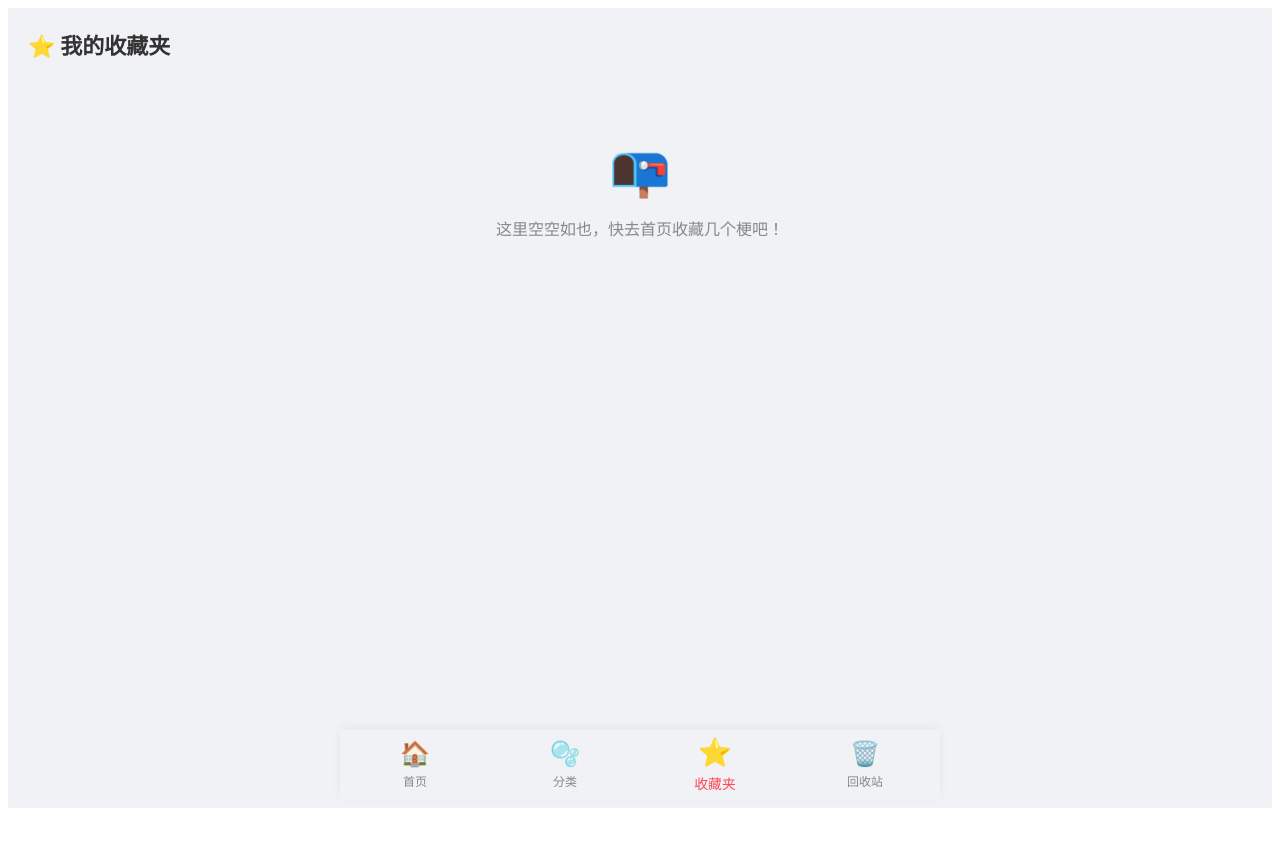
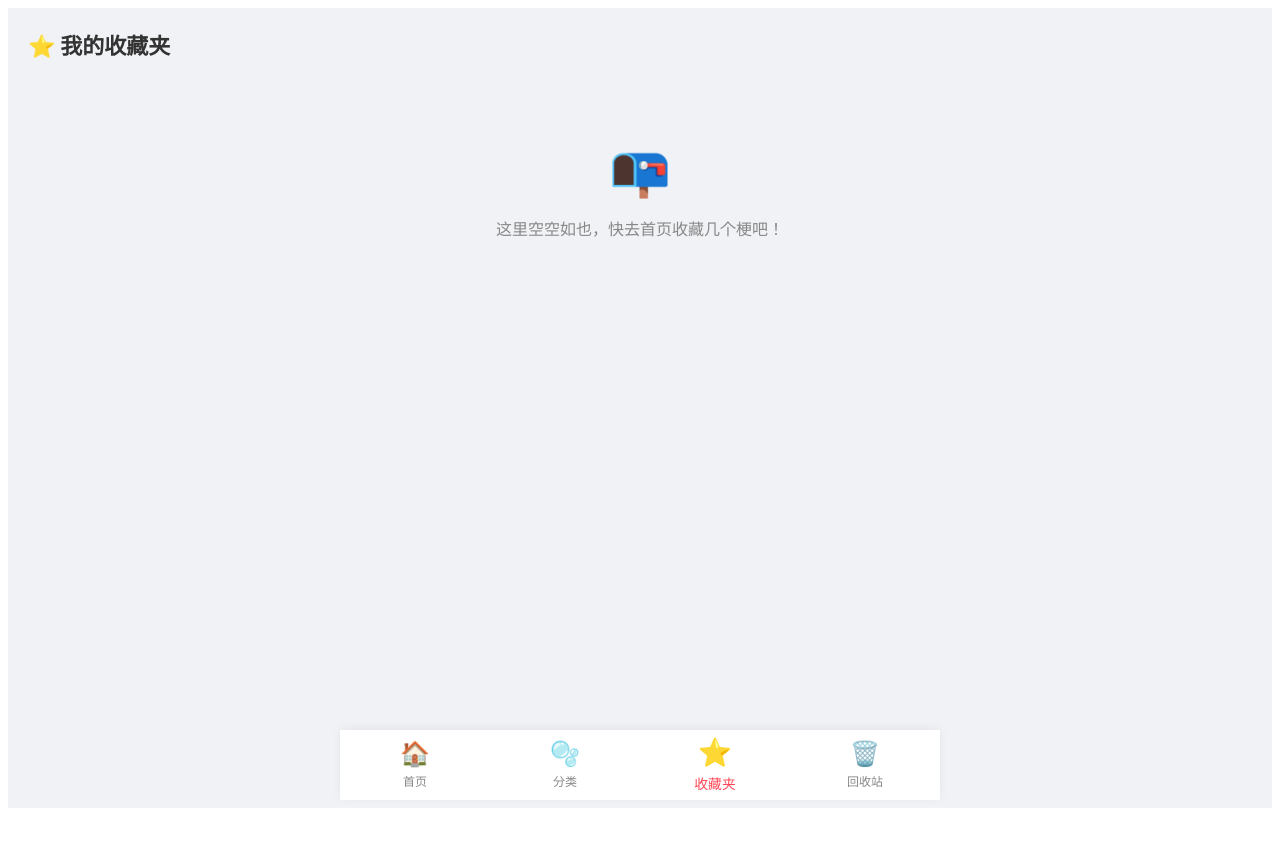
Before and after one commit to StephenMa13/meme-dict, a Vue app: page /favorites in a window 1280 px wide. Shown: the top 846 px of the page. Built offline with nearby package versions, Linux system fonts and the light colour scheme.

Commit message:
底栏不透明

```diff
--- a/dev-dist/sw.js
+++ b/dev-dist/sw.js
@@ -82,7 +82,7 @@ define(['./workbox-5a5d9309'], (function (workbox) { 'use strict';
     "revision": "3ca0b8505b4bec776b69afdba2768812"
   }, {
     "url": "index.html",
-    "revision": "0.4meic64k1"
+    "revision": "0.ti4o9f5pjpg"
   }], {});
   workbox.cleanupOutdatedCaches();
   workbox.registerRoute(new workbox.NavigationRoute(workbox.createHandlerBoundToURL("index.html"), {
--- a/src/App.vue
+++ b/src/App.vue
@@ -54,16 +54,22 @@ onMounted(() => {
   /* ❌ 删掉了写死的 height: 65px，让内容和 padding 自动撑开高度 */
 
   background-color: var(--card-bg);
+  background-color: #ffffff; /* 💡 明确白色作为浅色模式备份 */
   box-shadow: 0 -2px 10px rgba(0, 0, 0, 0.05);
   display: flex;
   justify-content: space-around;
   align-items: center;
-  z-index: 999;
+  z-index: 9999; /* 提高优先级，确保不被其他元素遮挡 */
   border-top: 1px solid var(--border-color);
 
   /* 💡 核心魔法：上 10px，左右 0，下 10px+安全距离 */
   padding: 10px 0 calc(10px + env(safe-area-inset-bottom)) 0;
   transition: background-color 0.3s ease;
+}
+
+/* 夜间模式下显式设置底栏背景 */
+:global(.dark-mode) .bottom-nav {
+  background-color: #1E1E1E;
 }
 
 .nav-item {
```
